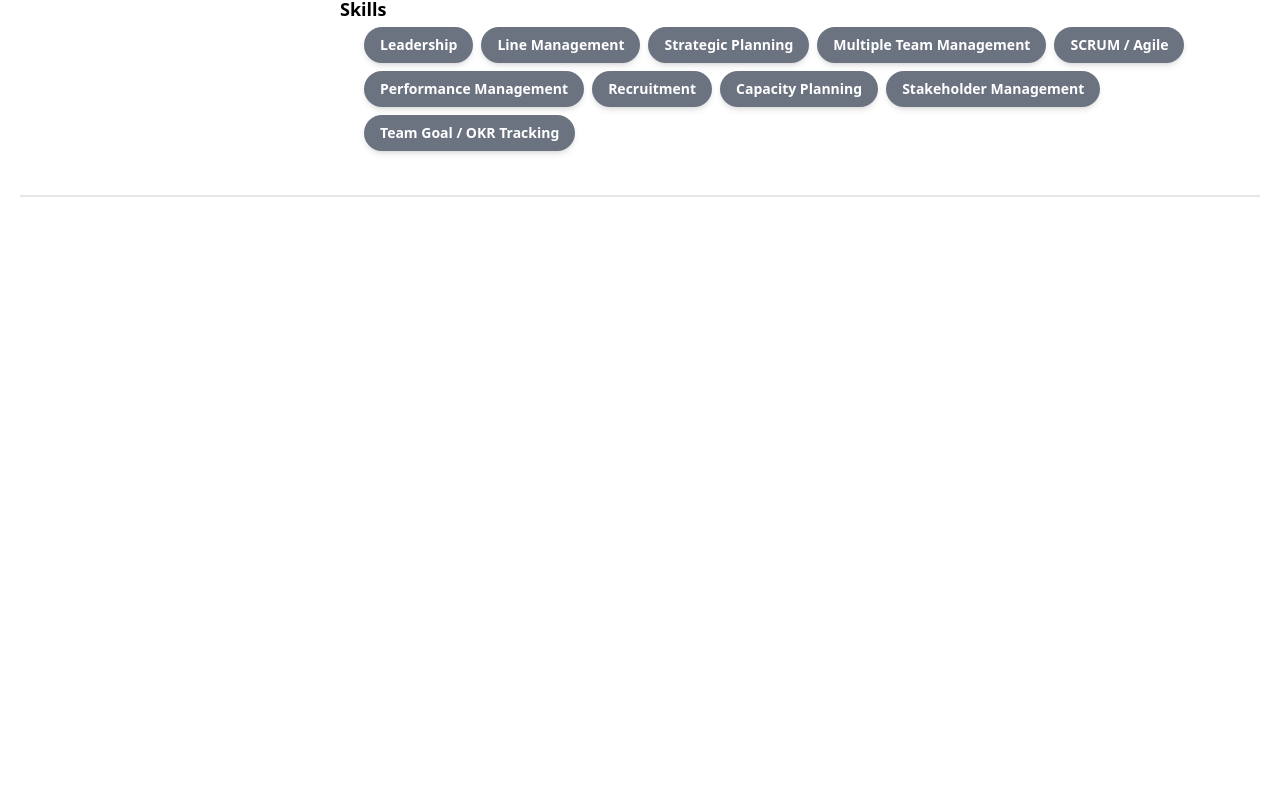
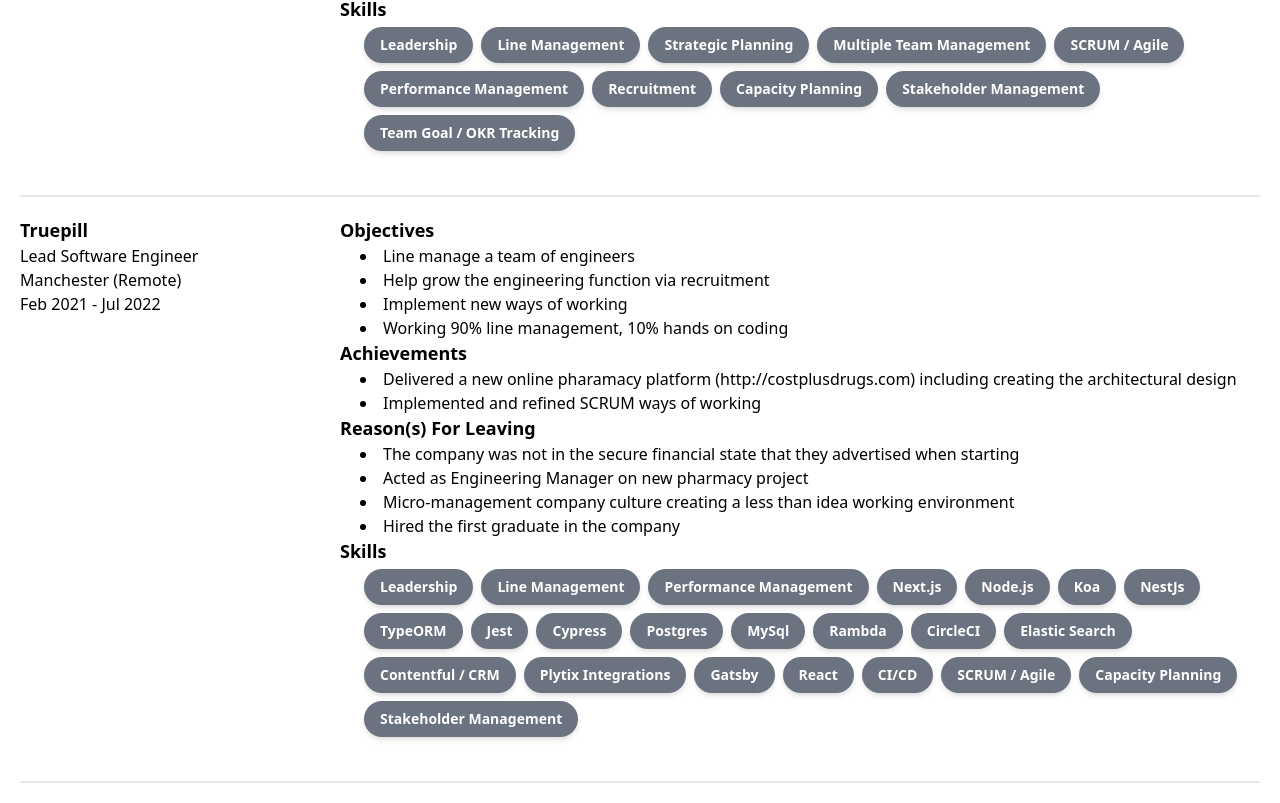
Before and after one commit to DavidChristopherJohnson/dcjohnson-v3, a Next.js app: page /cv in a window 1280 px wide. Shown: the part 2057-2860 px from the top of the page. Before the commit the page ends 2274 px from the top, so only its background shows below. Built offline with nearby package versions, Linux system fonts and the light colour scheme.

Commit message:
Added Truepill to CV

```diff
--- a/data/jobs/index.ts
+++ b/data/jobs/index.ts
@@ -2,11 +2,13 @@ import { BlexrJob } from "./blexr";
 import { FlipdishJob } from "./flipdish";
 import { HeliosXJob } from "./heliosx"
 import IJob from "@/interfaces/job.interface";
+import { TruepillJob } from "./truepill";
 
 const jobs: Array<IJob> = [
     BlexrJob,
     HeliosXJob,
-    FlipdishJob
+    FlipdishJob,
+    TruepillJob
 ]
 
 export default jobs;
--- a/data/jobs/truepill.ts
+++ b/data/jobs/truepill.ts
@@ -2,11 +2,11 @@ import IJob from "@/interfaces/job.interface";
 import setDate from "@/utils/set-date";
 
 
-export const HeliosXJob: IJob = {
+export const TruepillJob: IJob = {
     identifier: "tp-2021",
     company: "Truepill",
     role: "Lead Software Engineer",
-    location: "manchester (Remote)",
+    location: "Manchester (Remote)",
     dateFrom: setDate('Feb 2021'),
     dateTo: setDate('Jul 2022'),
     jobInfo: {
```
